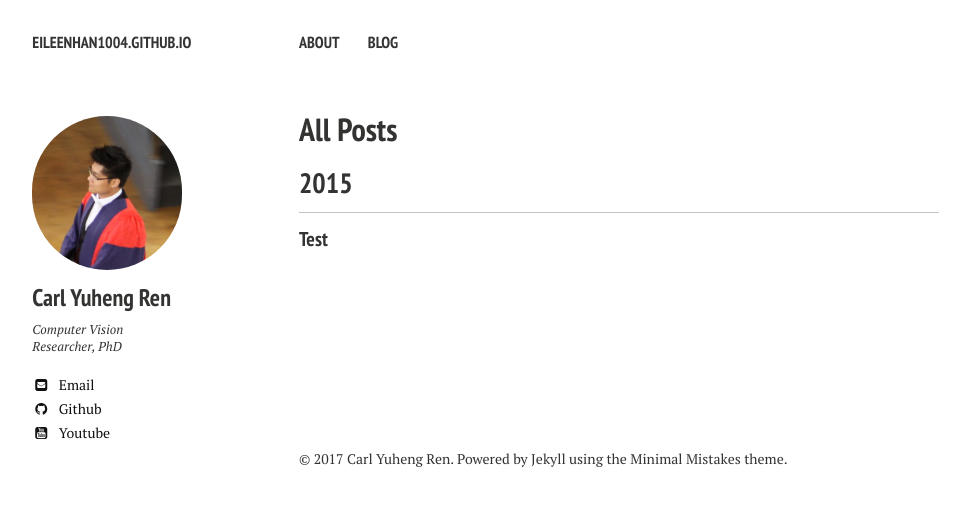
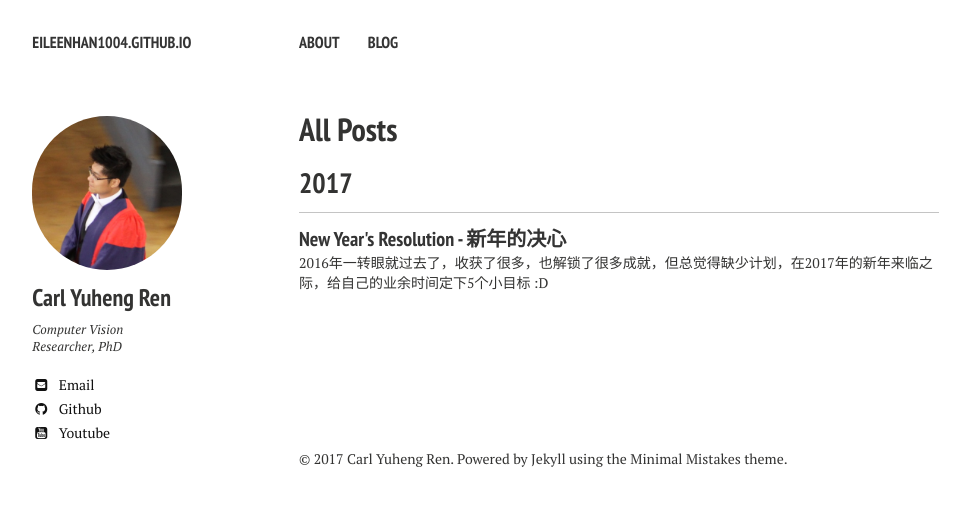
Before and after one commit to eileenhan1004/eileenhan1004.github.io, a Jekyll site: the page built from posts/index.md, in a window 1280 px wide. Shown: the top 506 px of the page, without its empty margins (21-984 px from the left). Built offline with Jekyll 4.4.1, drawn with Linux system fonts in a browser that asks for light colours; nearby versions of some CDN libraries.

Commit message:
new website

```diff
--- /dev/null
+++ b/_posts/2017-01-01-New_Year_ Resolution.markdown
@@ -0,0 +1,25 @@
+---
+layout: post
+title: "New Year's Resolution - 新年的决心"
+categories:
+  - Life
+tags:
+  - Life
+---
+
+2016年一转眼就过去了，收获了很多，也解锁了很多成就，但总觉得缺少计划，在2017年的新年来临之际，给自己的业余时间定下5个小目标 :D
+
+{% capture fig_img %}
+![Foo]({{ "/post_pics/01012017.jpg" | absolute_url }})
+{% endcapture %}
+
+<figure>
+  {{ fig_img | markdownify | remove: "<p>" | remove: "</p>" }}
+  <figcaption>Picture taken in Balboa Park, San Diego, Dec. 2016.</figcaption>
+</figure>
+
+1. 写更多的代码，完成我的CUDA Low-Level Computer Vision Library (CuLLCVL), 然后接着用这库做底层，用TensorFlow做Learning模块，开发一套Real-time的SLAM+Recognition的系统。Document开发的过程，并且Open Source。
+2. 参加一项竞技体育，并且通过它认识更多的朋友。
+3. 体重从现在的92KG减到读博之前的82KG。
+4. 养成写Blog的习惯，在这里记录自己和大红的每次旅行和学到的新知识。
+5. 坚持10年未变的情怀，凑一点点时间，玩一款暴雪的游戏，精通这个游戏中一个英雄。
```
Also changed, not shown: _posts/2015-08-05-test.markdown (deleted, +0 -11 lines), publications.md (+8 -8 lines), 1 other file.
